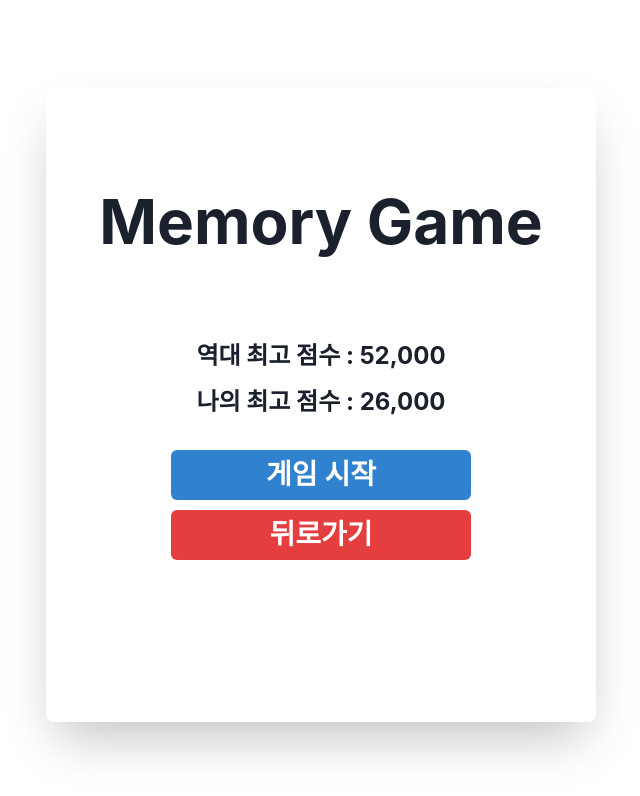
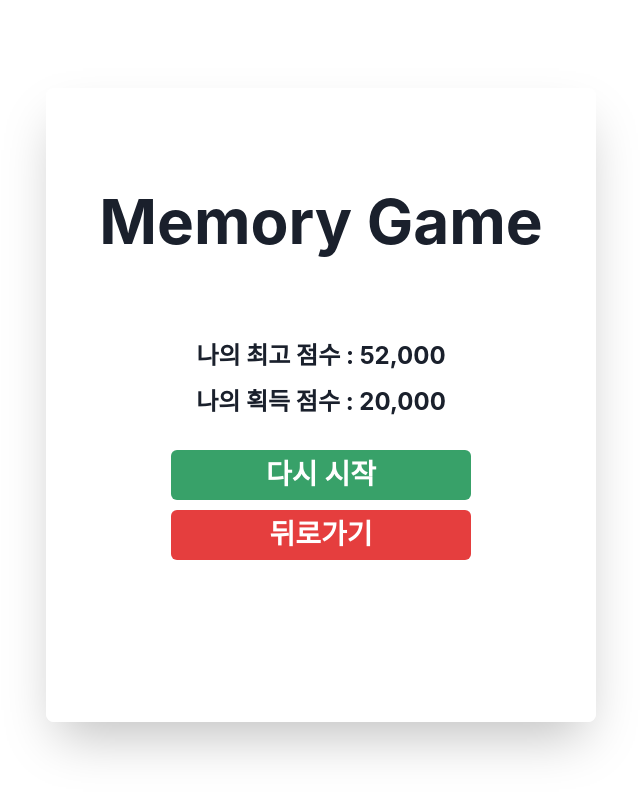
Before and after one commit to GAME-EE/client, a Next.js app: page /game/memory in a window 1280 px wide. Shown: the top 796 px of the page, without its empty margins (319-959 px from the left). Built offline with nearby package versions, Linux system fonts and the light colour scheme.

Commit message:
feat : MemoryGameReadyView 컴포넌트 구현

```diff
--- /dev/null
+++ b/src/components/MemoryGameReadyView.tsx
@@ -0,0 +1,40 @@
+import { Button, Box, Text } from '@chakra-ui/react';
+import MemoryGameBackButton from './MemoryGameBackButton';
+import { ROUTES, GAME_STATE } from '../constants';
+
+interface Props {
+  onClickStartBtn: () => void;
+  gameState: string;
+}
+
+const MemoryGameReadyView = ({ onClickStartBtn, gameState }: Props) => {
+  return (
+    <>
+      <Box display="flex" flexDirection="column" alignItems="center" gap="10px" height="620px">
+        <Text as="h1" fontWeight="bold" fontSize="62px" marginTop="80px">
+          Memory Game
+        </Text>
+        <Text as="h1" fontWeight="bold" fontSize="24px" marginTop="60px">
+          {gameState === GAME_STATE.READY ? `역대 최고 점수 : 72,000` : `나의 최고 점수 : 52,000`}
+        </Text>
+        <Text as="h1" fontWeight="bold" fontSize="24px">
+          {gameState === GAME_STATE.READY ? `나의 최고 점수 : 52,000` : `나의 획득 점수 : 20,000`}
+        </Text>
+        <Button
+          colorScheme={gameState === GAME_STATE.READY ? 'blue' : 'green'}
+          height="50px"
+          width="300px"
+          fontSize="28px"
+          as="button"
+          onClick={onClickStartBtn}
+          marginTop="20px"
+        >
+          {gameState === GAME_STATE.READY ? `게임 시작` : `다시 시작`}
+        </Button>
+        <MemoryGameBackButton href={ROUTES.HOME}>뒤로가기</MemoryGameBackButton>
+      </Box>
+    </>
+  );
+};
+
+export default MemoryGameReadyView;
--- a/src/pages/game/memory.tsx
+++ b/src/pages/game/memory.tsx
@@ -3,14 +3,14 @@ import { useState, useEffect } from 'react';
 import { Box, Button, Grid, Progress, Text } from '@chakra-ui/react';
 import MemoryGameBoxBtn from '../../components/MemoryGameBoxBtn';
 import useStage, { IStageHookProps } from '../../hooks/useStage';
-import { GRID_ITEM_COUNT, COLOR, MEMORY_GAME_TERM, ROUTES, GAME_STATE } from '../../constants';
-import MemoryGameBackButton from '../../components/MemoryGameBackButton';
+import { GRID_ITEM_COUNT, COLOR, MEMORY_GAME_TERM, GAME_STATE } from '../../constants';
+import MemoryGameReadyView from '../../components/MemoryGameReadyView';
 
 const Memory: NextPage = () => {
   const [correctIndexs, setCorrectIndexs] = useState<number[]>([]);
   const [isLoading, setIsLoading] = useState<boolean>(true);
   const [clickCount, setClickCount] = useState<number>(0);
-  const [gameState, setGameState] = useState<string>(GAME_STATE.READY);
+  const [gameState, setGameState] = useState<string>(GAME_STATE.DONE);
 
   const { stage, nextStage, getCorrectIndexes, clearStage }: IStageHookProps = useStage();
   const { MEMORY_GAME_CORRECT_COLOR, MEMORY_GAME_WRONG_COLOR, MEMORY_GAME_BOARD_COLOR } = COLOR;
@@ -162,37 +162,7 @@ const Memory: NextPage = () => {
               </Grid>
             </>
           ) : (
-            <>
-              <Box
-                display="flex"
-                flexDirection="column"
-                alignItems="center"
-                gap="10px"
-                height="620px"
-              >
-                <Text as="h1" fontWeight="bold" fontSize="62px" marginTop="80px">
-                  Memory Game
-                </Text>
-                <Text as="h1" fontWeight="bold" fontSize="24px" marginTop="60px">
-                  역대 최고 점수 : 52,000
-                </Text>
-                <Text as="h1" fontWeight="bold" fontSize="24px">
-                  나의 최고 점수 : 26,000
-                </Text>
-                <Button
-                  colorScheme="blue"
-                  height="50px"
-                  width="300px"
-                  fontSize="28px"
-                  as="button"
-                  onClick={onClickStartBtn}
-                  marginTop="20px"
-                >
-                  게임 시작
-                </Button>
-                <MemoryGameBackButton href={ROUTES.HOME}>뒤로가기</MemoryGameBackButton>
-              </Box>
-            </>
+            <MemoryGameReadyView onClickStartBtn={onClickStartBtn} gameState={gameState} />
           )}
         </Box>
       </Box>
```
